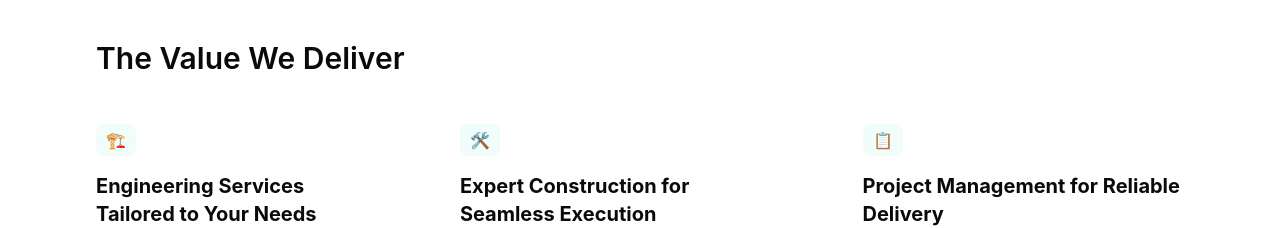
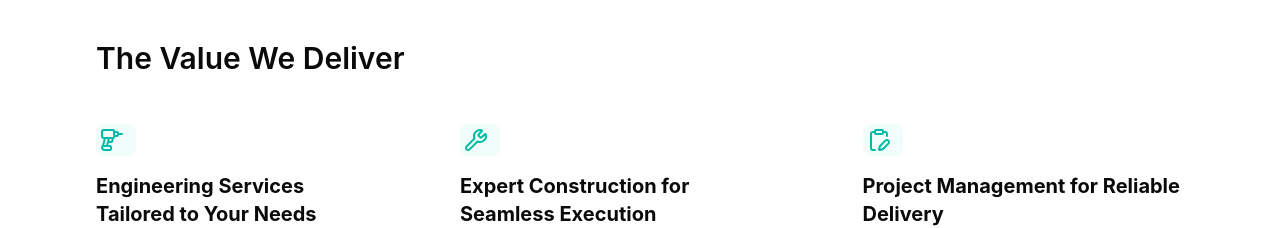
Before and after one commit to MGitongaM/level-construction, a Next.js app: page /our-services in a window 1280 px wide. Shown: the part 2560-2788 px from the top of the page. Built offline with nearby package versions, Linux system fonts and the light colour scheme.

Commit message:
Replaces the emojis with lucide icons in src/staticData/ServicesPage/HeroSectionData.tsx

```diff
--- a/src/staticData/ServicesPage/HeroSectionData.tsx
+++ b/src/staticData/ServicesPage/HeroSectionData.tsx
@@ -1,4 +1,6 @@
 // import { Car, HousePlug, TimerResetIcon } from "lucide-react";
+
+import { ClipboardEdit, DrillIcon, WrenchIcon } from "lucide-react";
 
 export const heroEntries = [
   {
@@ -8,7 +10,8 @@
       // "Our engineering team delivers innovative solutions that enhance project outcomes",
       "We deliver innovative, efficient engineering solutions that enhance project outcomes. By integrating advanced technologies and industry best practices, we help you build smarter and safer",
     // icon: <Car className="text-teal-300 size-8 bg-teal-50 rounded-md p-1" />,
-    icon: "🏗",
+    // icon: "🏗",
+    icon:<DrillIcon className="text-teal-500"/>
   },
   {
     id: 2,
@@ -19,7 +22,8 @@
     // icon: (
     //   <HousePlug className="text-teal-300 size-8 bg-teal-50 rounded-md p-1" />
     // ),
-    icon: "🛠",
+    // icon: "🛠",
+    icon:<WrenchIcon className="text-teal-500"/>
   },
   {
     id: 3,
@@ -30,6 +34,7 @@
     // icon: (
     //   <TimerResetIcon className="text-teal-300 size-8 bg-teal-50 rounded-md p-1" />
     // ),
-    icon: "📋",
+    // icon: "📋",
+    icon:<ClipboardEdit className="text-teal-500"/>
   },
 ];
```
